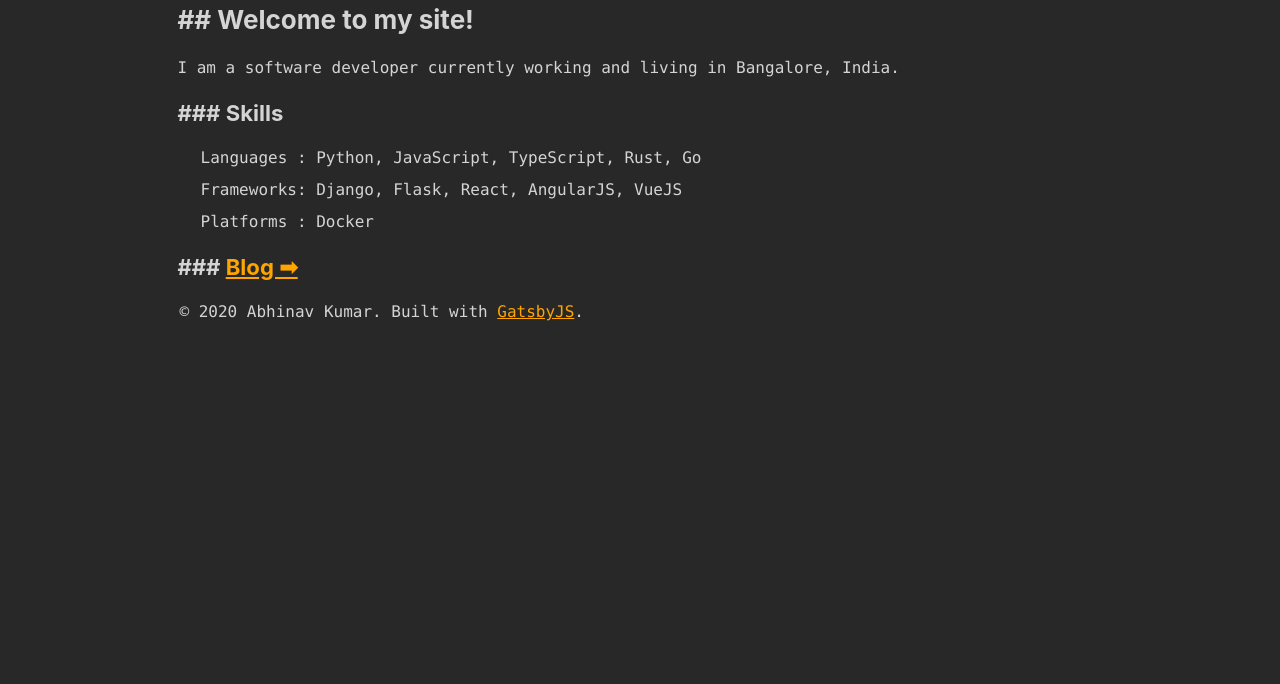
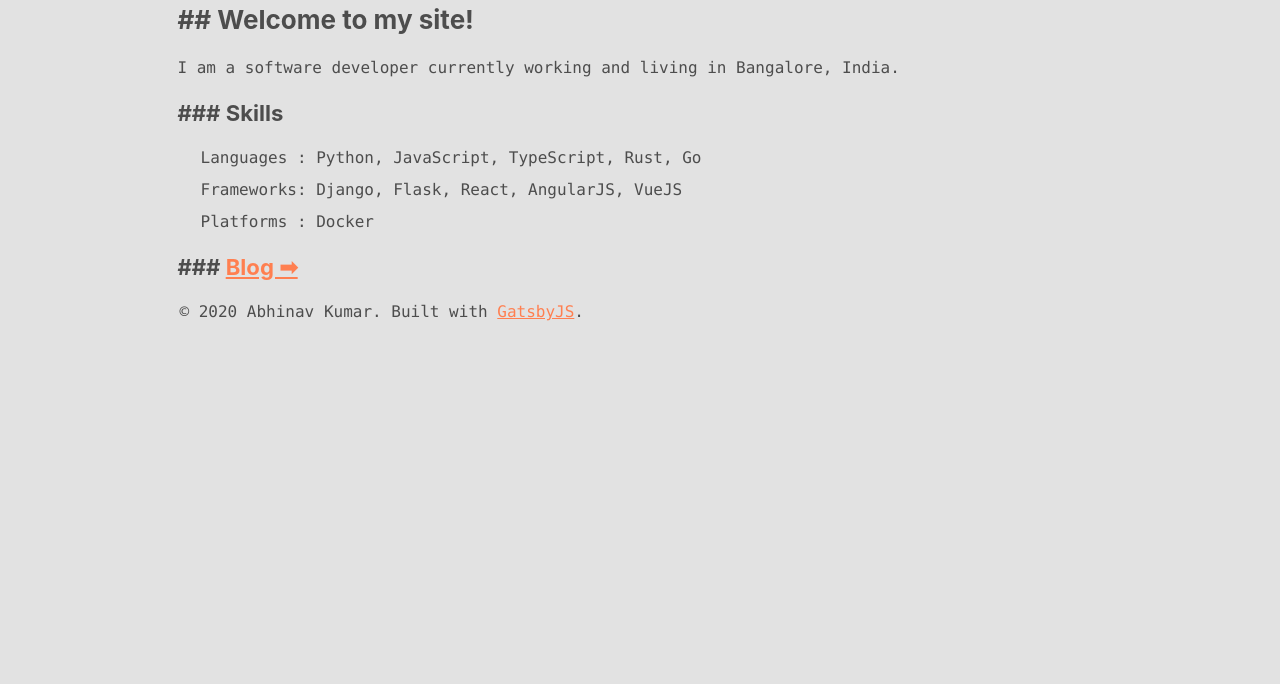
Before and after one commit to abhnvkmr/abhnv-dev, a Gatsby site: page / in a window 1280 px wide. Shown: the part 116-800 px from the top of the page. Built offline with nearby package versions, Linux system fonts and the light colour scheme; Gatsby itself is replaced by a stand-in of ours.

Commit message:
Changed some colors

```diff
--- a/src/components/layout.css
+++ b/src/components/layout.css
@@ -41,7 +41,7 @@ template {
 }
 a {
   background-color: transparent;
-  color: orange;
+  color: coral;
   -webkit-text-decoration-skip: objects;
 }
 a:active,
@@ -202,8 +202,8 @@ html {
   box-sizing: inherit;
 }
 body {
-  background-color: #282828;
-  color: hsla(0, 0%, 100%, 0.8);
+  background-color: #e2e2e2;
+  color: hsl(0, 0%, 30%);
   font-family: "Consolas", monospace;
   font-weight: normal;
   word-wrap: break-word;
--- a/src/pages/index.js
+++ b/src/pages/index.js
@@ -14,13 +14,12 @@ const IndexPage = () => (
     <p>I am a software developer currently working and living in Bangalore, India.</p>
 
     <h3>### Skills</h3>
-    <p>
-      <ul id="skills-list">
-        <li>Languages : Python, JavaScript, TypeScript, Rust, Go</li>
-        <li>Frameworks: Django, Flask, React, AngularJS, VueJS</li>
-        <li>Platforms : Docker</li>
-      </ul>
-    </p>
+
+    <ul id="skills-list">
+      <li>Languages : Python, JavaScript, TypeScript, Rust, Go</li>
+      <li>Frameworks: Django, Flask, React, AngularJS, VueJS</li>
+      <li>Platforms : Docker</li>
+    </ul>
 
     <h3>
       ### <Link to="/blog/">Blog ➡</Link>
```
